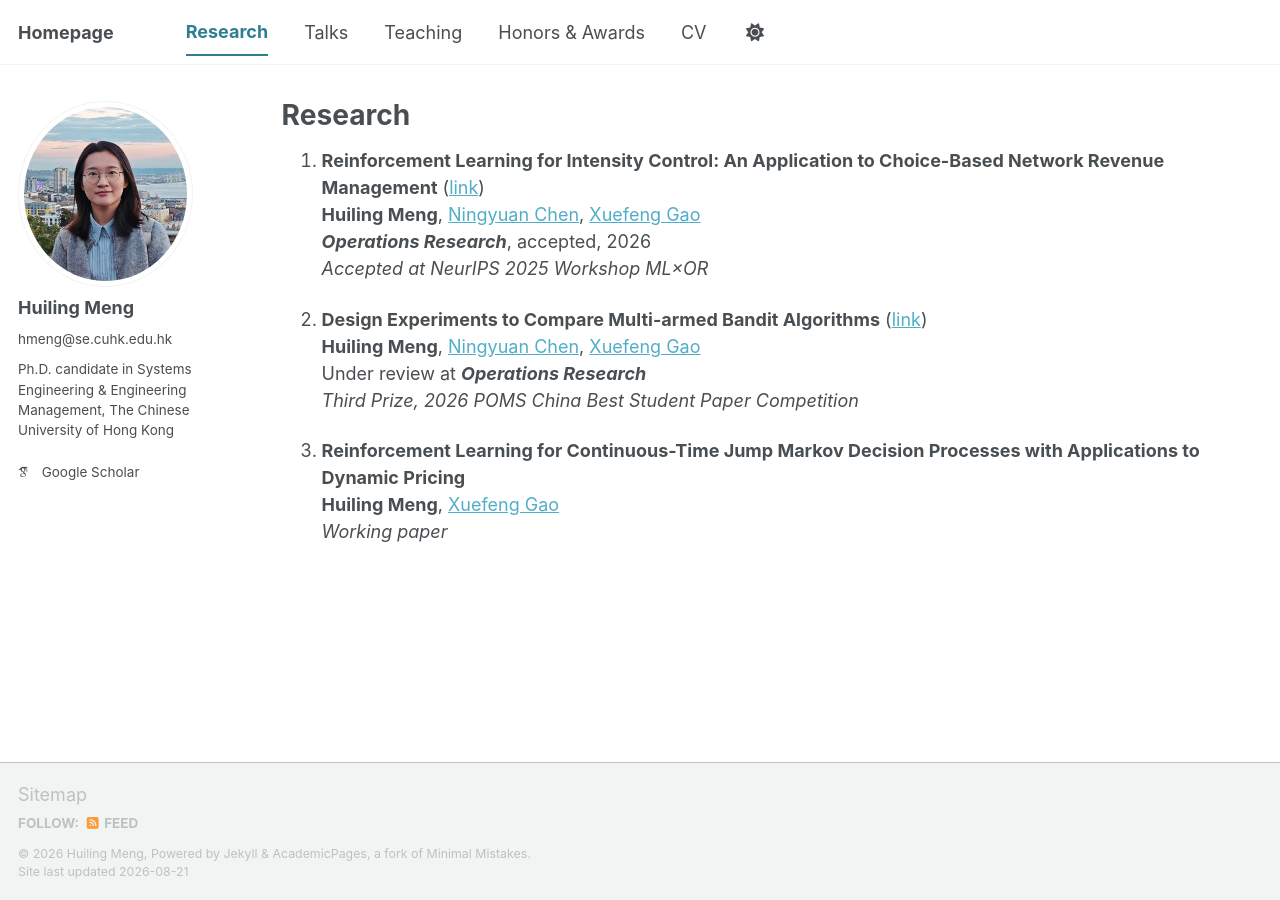
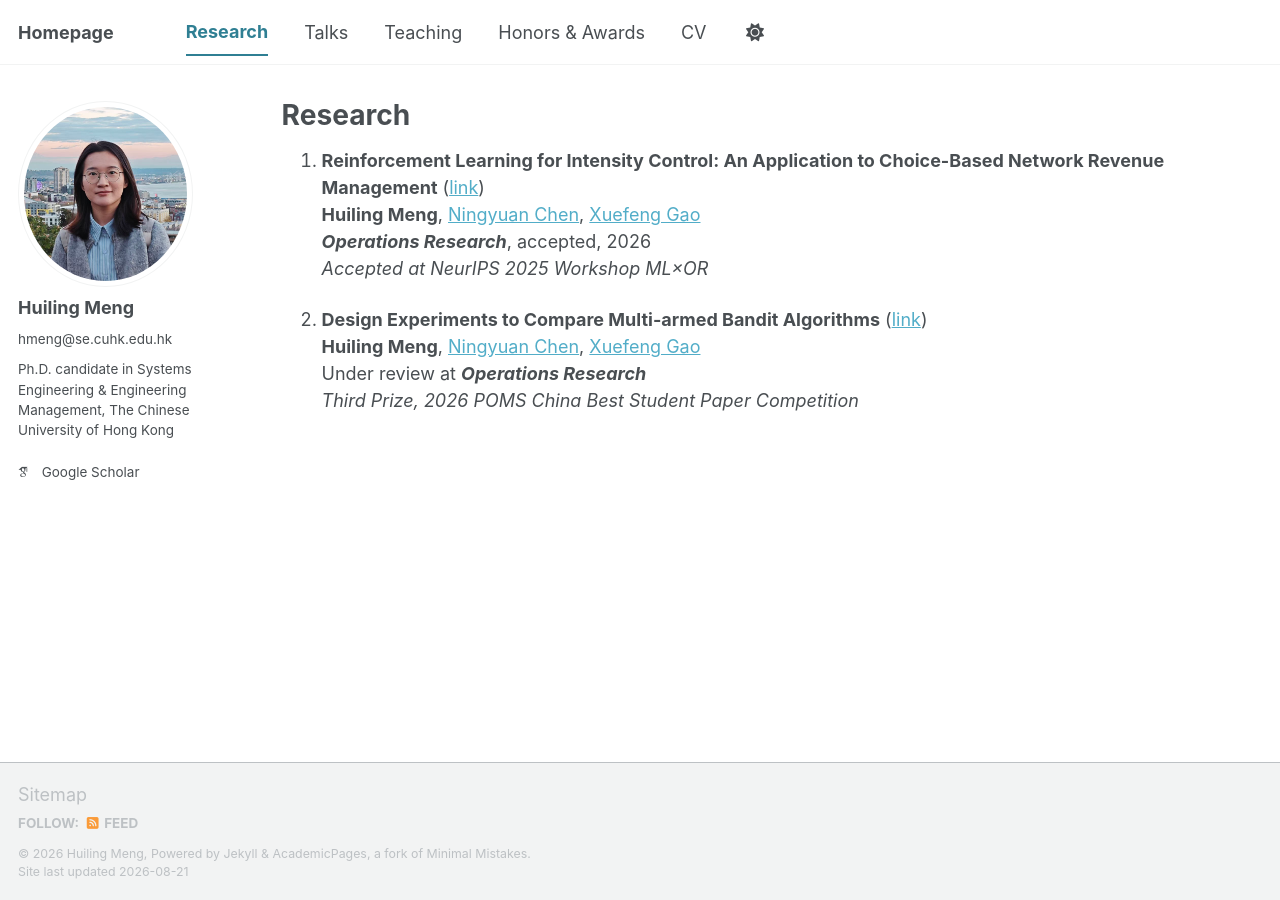
Before and after one commit to huilingmeng/huilingmeng.github.io, a Jekyll site: the page built from _pages/research.md, in a window 1280 px wide. Built offline with Jekyll 4.4.1, drawn with Linux system fonts in a browser that asks for light colours; some web fonts are replaced; a script bundle is joined from its source files by our own code; library files that are not in the unit come from our copies; some of the changed lines change nothing that is shown.

Commit message:
Update research paper listing and remove comment

```diff
--- a/_pages/research.md
+++ b/_pages/research.md
@@ -16,6 +16,8 @@ author_profile: true
 Under review at ***Operations Research***<br>
 *Third Prize, 2026 POMS China Best Student Paper Competition*
 
-4. **Reinforcement Learning for Continuous-Time Jump Markov Decision Processes with Applications to Dynamic Pricing**<br>
+<!--
+3. **Reinforcement Learning for Continuous-Time Jump Markov Decision Processes with Applications to Dynamic Pricing**<br>
 **Huiling Meng**, [Xuefeng Gao](https://www1.se.cuhk.edu.hk/~xfgao/)<br>
 *Working paper*
+-->
```
